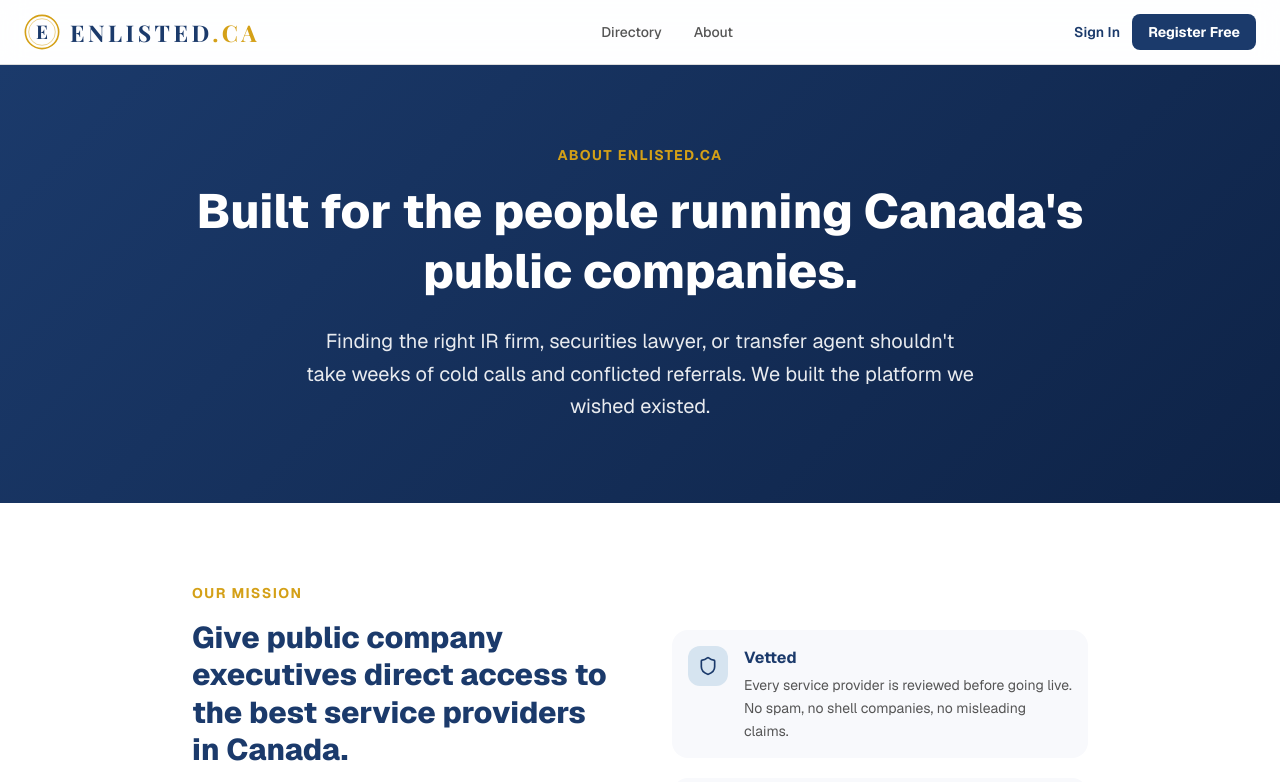
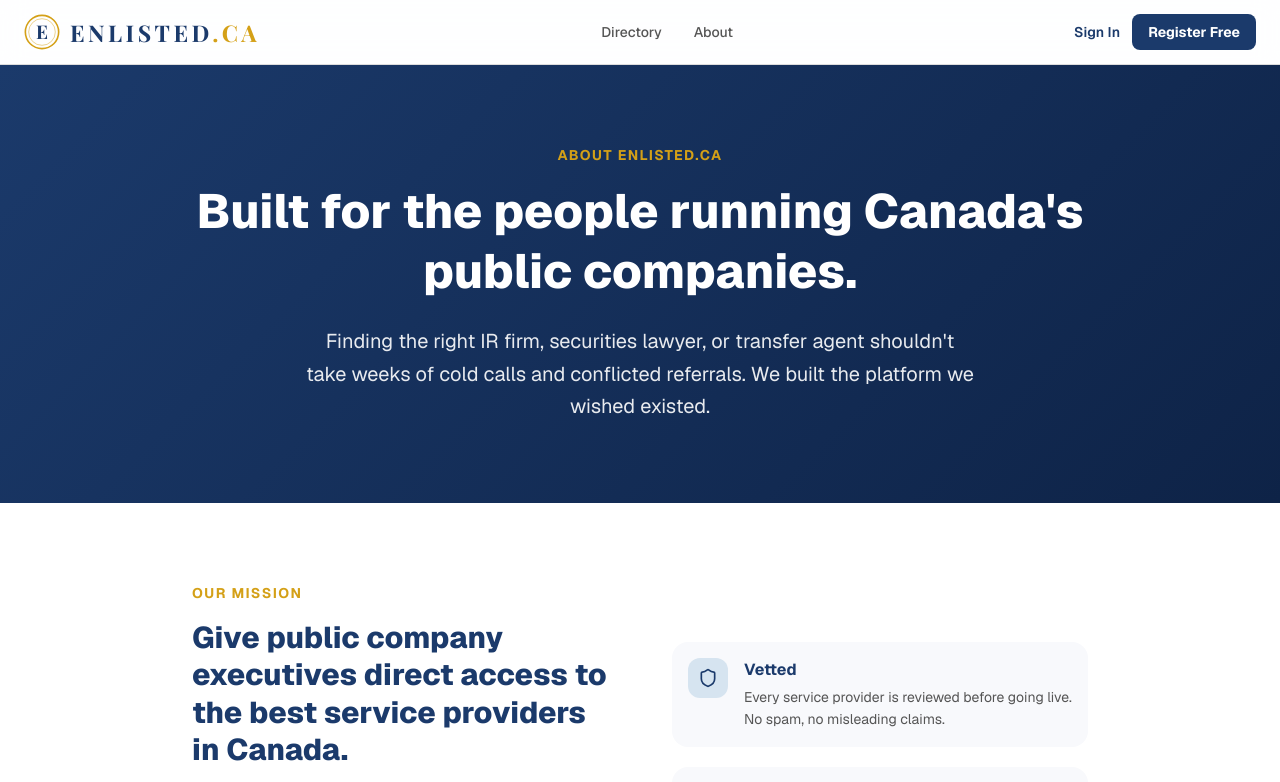
Before and after one commit to scottbreard/enlisted, a Next.js app: page /about in a window 1280 px wide. Shown: the top 782 px of the page. Built offline with nearby package versions, Linux system fonts and the light colour scheme.

Commit message:
Remove 'no shell companies' from about page vetting copy
Co-Authored-By: Claude Fable 5 <noreply@anthropic.com>

```diff
--- a/app/about/page.tsx
+++ b/app/about/page.tsx
@@ -53,7 +53,7 @@ export default function AboutPage() {
                   {
                     icon: Shield,
                     title: 'Vetted',
-                    desc: 'Every service provider is reviewed before going live. No spam, no shell companies, no misleading claims.',
+                    desc: 'Every service provider is reviewed before going live. No spam, no misleading claims.',
                   },
                   {
                     icon: Users,
```
